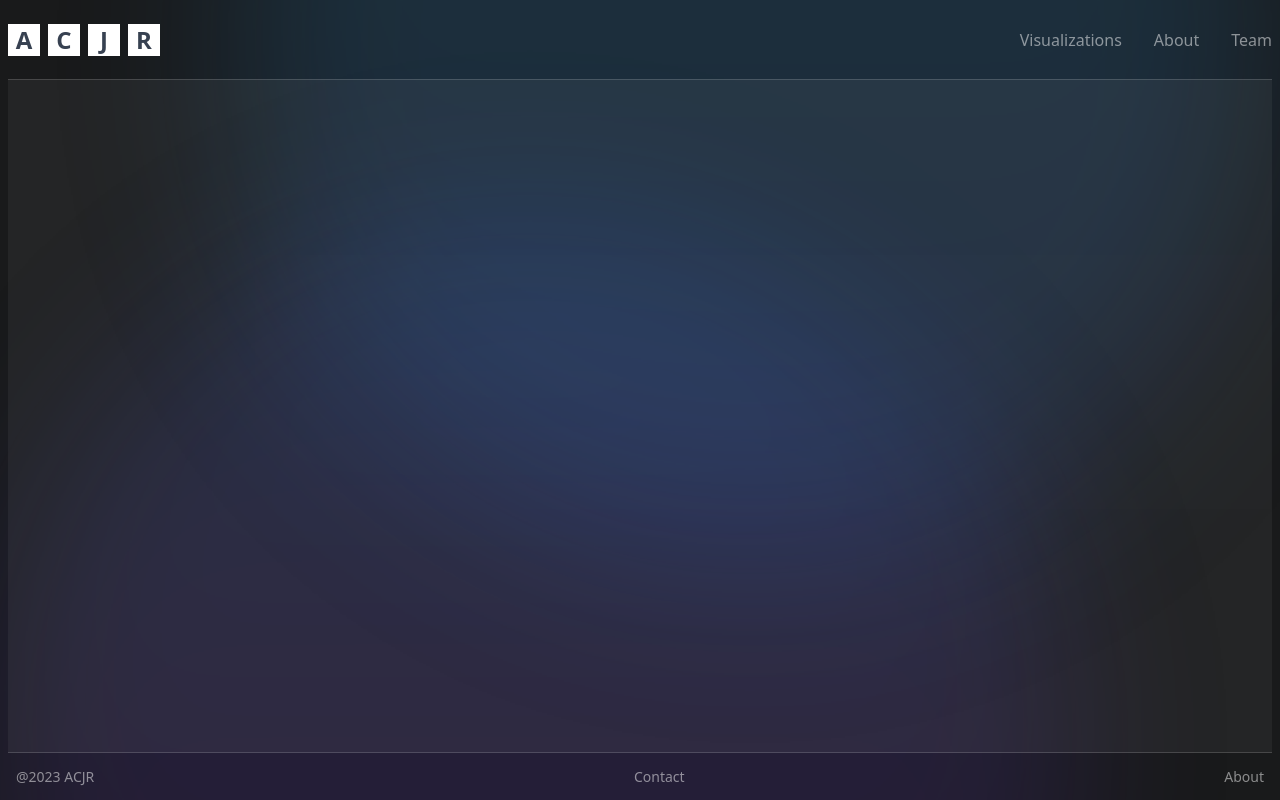
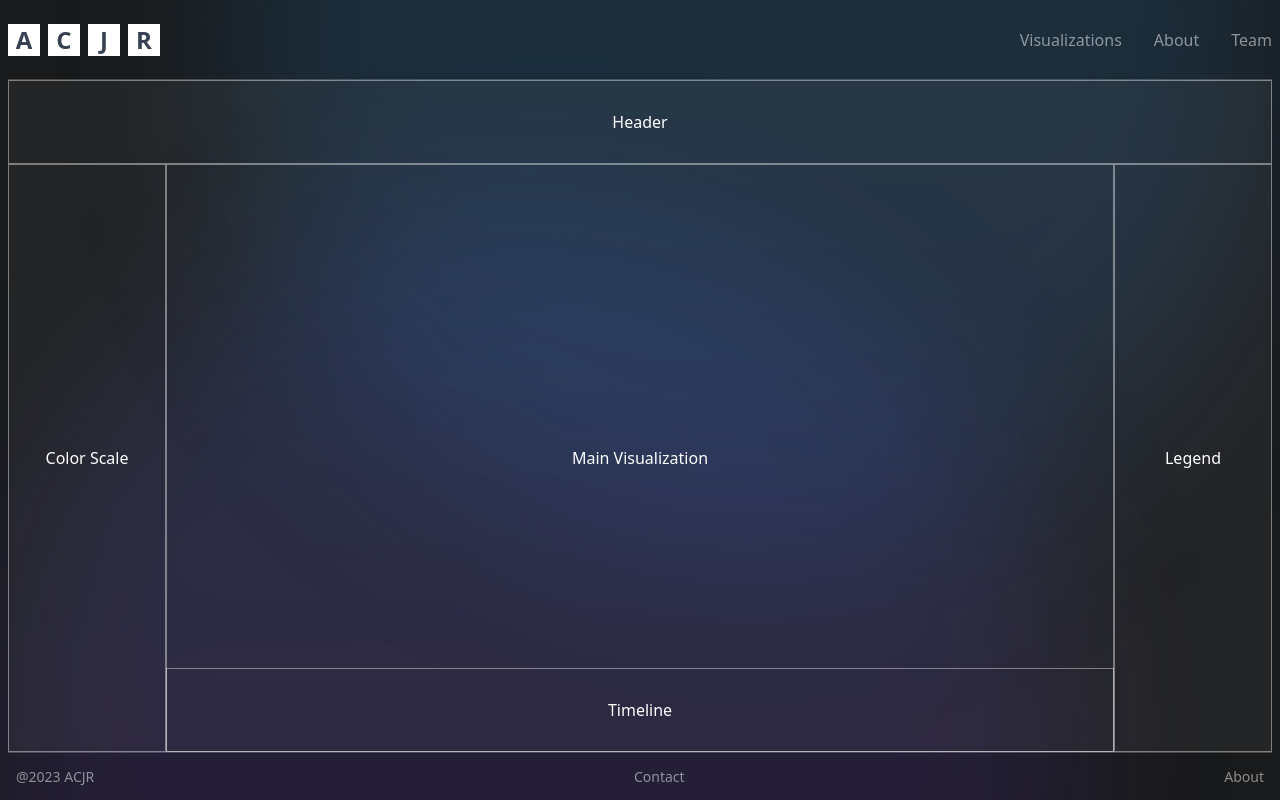
Before and after one commit to aiberk/infoVizGroup8, a Next.js app: page / in a window 1280 px wide. Built offline with nearby package versions, Linux system fonts and the light colour scheme.

Commit message:
main skeleton

```diff
--- a/src/app/globals.css
+++ b/src/app/globals.css
@@ -21,3 +21,34 @@ body {
   overflow: hidden;
   /* padding-top: 95px; */
 }
+
+.vizParent {
+  display: grid;
+  grid-template-columns: 0.5fr 1fr 1fr 1fr 0.5fr; /* Adjust columns */
+  grid-template-rows: 0.5fr 1fr 1fr 1fr 0.5fr; /* Adjust rows */
+  grid-column-gap: 0px;
+  grid-row-gap: 0px;
+}
+
+.header {
+  grid-area: 1 / 1 / 2 / 6; /* Half-height */
+}
+.colorScale {
+  grid-area: 2 / 1 / 6 / 2; /* Half-width */
+}
+.legend {
+  grid-area: 2 / 5 / 6 / 6; /* Half-width */
+}
+.timeline {
+  grid-area: 5 / 2 / 6 / 5; /* Half-height */
+}
+.mainViz {
+  grid-area: 2 / 2 / 6 / 5; /* Expanded */
+}
+
+.part {
+  border: rgba(255, 255, 255, 0.407) 1px solid;
+  display: flex;
+  justify-content: center;
+  align-items: center;
+}
--- a/src/app/page.tsx
+++ b/src/app/page.tsx
@@ -4,7 +4,13 @@ import Image from "next/image";
 export default function Home() {
   return (
     <main className="row-auto flex-grow flex flex-col items-center">
-      <div className="bg-white bg-opacity-5 w-full max-w-8xl h-full text-white"></div>
+      <div className="bg-white bg-opacity-5 w-full max-w-8xl h-full text-white vizParent">
+        <div className="header part">Header</div>
+        <div className="colorScale part">Color Scale</div>
+        <div className="legend part">Legend</div>
+        <div className="timeline part">Timeline</div>
+        <div className="mainViz part">Main Visualization</div>
+      </div>
     </main>
   );
 }
```
